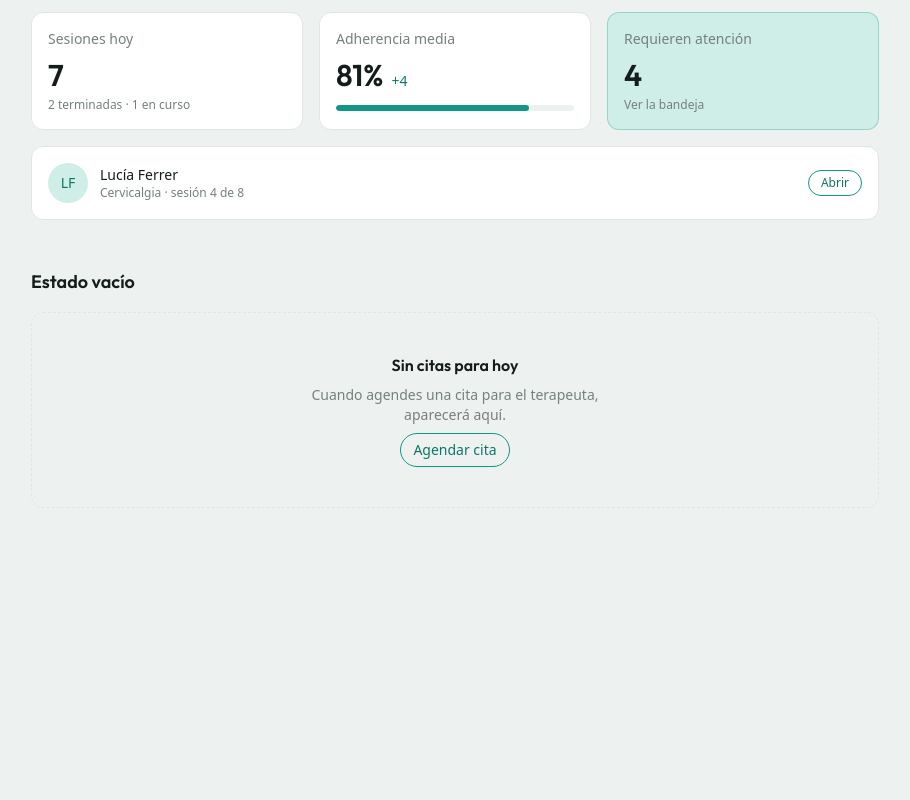
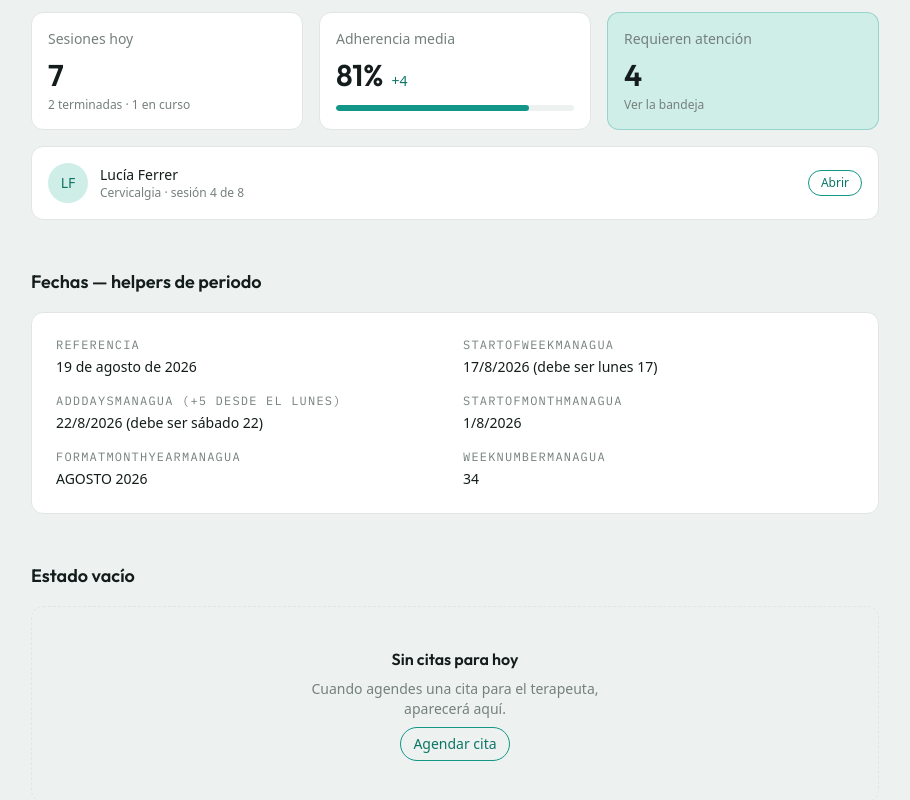
Before and after one commit to arsubo/clinicterapia, a Next.js app: page /design in a window 1280 px wide. Shown: the part 1938-2738 px from the top of the page, without its empty margins (185-1095 px from the left). Before the commit the page ends 2542 px from the top, so only its background shows below. Built offline with nearby package versions, Linux system fonts and the light colour scheme.

Commit message:
feat: enhance date handling with Managua-specific functions and update DesignPage to display date helpers

```diff
--- a/src/app/design/page.tsx
+++ b/src/app/design/page.tsx
@@ -8,6 +8,13 @@ import {
   StatTile,
   StatusPill,
 } from "@/components/ui";
+import {
+  addDaysManagua,
+  formatMonthYearManagua,
+  startOfMonthManagua,
+  startOfWeekManagua,
+  weekNumberManagua,
+} from "@/lib/datetime";
 
 const colorTokens = [
   { name: "--ct-bg-page", label: "Fondo de página" },
@@ -23,7 +30,13 @@ const colorTokens = [
   { name: "--ct-warn", label: "Advertencia" },
 ] as const;
 
+const REFERENCE_DATE = { year: 2026, month: 8, day: 19 };
+
 export default function DesignPage() {
+  const weekStart = startOfWeekManagua(REFERENCE_DATE);
+  const weekEnd = addDaysManagua(weekStart, 5);
+  const monthStart = startOfMonthManagua(REFERENCE_DATE);
+
   return (
     <div className="mx-auto max-w-4xl px-6 py-12">
       <p className="font-mono text-xs uppercase tracking-widest text-[color:var(--ct-ink-muted)]">
@@ -166,6 +179,54 @@ export default function DesignPage() {
         </Card>
       </section>
 
+      <section className="mt-12">
+        <SectionHeader title="Fechas — helpers de periodo" />
+        <div className="mt-4 grid grid-cols-1 gap-4 rounded-xl border border-[color:var(--ct-border)] bg-[color:var(--ct-surface)] p-6 sm:grid-cols-2">
+          <div>
+            <p className="font-mono text-xs uppercase tracking-widest text-[color:var(--ct-ink-muted)]">
+              Referencia
+            </p>
+            <p className="mt-1 text-sm">19 de agosto de 2026</p>
+          </div>
+          <div>
+            <p className="font-mono text-xs uppercase tracking-widest text-[color:var(--ct-ink-muted)]">
+              startOfWeekManagua
+            </p>
+            <p className="mt-1 text-sm">
+              {weekStart.day}/{weekStart.month}/{weekStart.year} (debe ser lunes 17)
+            </p>
+          </div>
+          <div>
+            <p className="font-mono text-xs uppercase tracking-widest text-[color:var(--ct-ink-muted)]">
+              addDaysManagua (+5 desde el lunes)
+            </p>
+            <p className="mt-1 text-sm">
+              {weekEnd.day}/{weekEnd.month}/{weekEnd.year} (debe ser sábado 22)
+            </p>
+          </div>
+          <div>
+            <p className="font-mono text-xs uppercase tracking-widest text-[color:var(--ct-ink-muted)]">
+              startOfMonthManagua
+            </p>
+            <p className="mt-1 text-sm">
+              {monthStart.day}/{monthStart.month}/{monthStart.year}
+            </p>
+          </div>
+          <div>
+            <p className="font-mono text-xs uppercase tracking-widest text-[color:var(--ct-ink-muted)]">
+              formatMonthYearManagua
+            </p>
+            <p className="mt-1 text-sm">{formatMonthYearManagua(REFERENCE_DATE)}</p>
+          </div>
+          <div>
+            <p className="font-mono text-xs uppercase tracking-widest text-[color:var(--ct-ink-muted)]">
+              weekNumberManagua
+            </p>
+            <p className="mt-1 text-sm">{weekNumberManagua(REFERENCE_DATE)}</p>
+          </div>
+        </div>
+      </section>
+
       <section className="mt-12 mb-12">
         <SectionHeader title="Estado vacío" />
         <div className="mt-4">
--- a/src/lib/datetime.ts
+++ b/src/lib/datetime.ts
@@ -1,7 +1,9 @@
 export const MANAGUA_TZ = "America/Managua";
 const MANAGUA_OFFSET_MINUTES = -360; // UTC-6, sin horario de verano
 
-export function managuaDateParts(date: Date): { year: number; month: number; day: number } {
+export type ManaguaDateParts = { year: number; month: number; day: number };
+
+export function managuaDateParts(date: Date): ManaguaDateParts {
   const managuaDate = new Date(date.getTime() + MANAGUA_OFFSET_MINUTES * 60000);
   return {
     year: managuaDate.getUTCFullYear(),
@@ -10,7 +12,7 @@ export function managuaDateParts(date: Date): { year: number; month: number; day
   };
 }
 
-export function todayInManagua(): { year: number; month: number; day: number } {
+export function todayInManagua(): ManaguaDateParts {
   return managuaDateParts(new Date());
 }
 
@@ -75,7 +77,7 @@ export function formatShortDateManagua(date: Date): string {
   return SHORT_DATE_FORMATTER.format(date).replace(".", "");
 }
 
-export function isSameDayManagua(date: Date, reference: { year: number; month: number; day: number }): boolean {
+export function isSameDayManagua(date: Date, reference: ManaguaDateParts): boolean {
   const dayStart = managuaDateTimeToUtc(reference.year, reference.month, reference.day, 0, 0);
   const dayEnd = new Date(dayStart.getTime() + 24 * 60 * 60 * 1000);
   return date >= dayStart && date < dayEnd;
@@ -87,3 +89,46 @@ export function formatWeekdayDateManagua(date: Date): string {
   const month = MONTH_FORMATTER.format(date);
   return `${weekday} ${day} de ${month}`.toUpperCase();
 }
+
+// El día de la semana y el número de semana de una fecha calendario son
+// propiedades del calendario gregoriano, no de una zona horaria: Date.UTC
+// aquí nunca consulta el reloj ni el TZ del proceso, así que esta aritmética
+// queda inmune a un TZ de servidor distinto de America/Managua.
+function calendarDateUtc(parts: ManaguaDateParts): Date {
+  return new Date(Date.UTC(parts.year, parts.month - 1, parts.day));
+}
+
+function calendarDateParts(date: Date): ManaguaDateParts {
+  return {
+    year: date.getUTCFullYear(),
+    month: date.getUTCMonth() + 1,
+    day: date.getUTCDate(),
+  };
+}
+
+export function addDaysManagua(parts: ManaguaDateParts, days: number): ManaguaDateParts {
+  return calendarDateParts(new Date(calendarDateUtc(parts).getTime() + days * 24 * 60 * 60 * 1000));
+}
+
+export function startOfWeekManagua(parts: ManaguaDateParts): ManaguaDateParts {
+  const weekday = calendarDateUtc(parts).getUTCDay(); // 0 = domingo
+  const offsetFromMonday = weekday === 0 ? 6 : weekday - 1;
+  return addDaysManagua(parts, -offsetFromMonday);
+}
+
+export function startOfMonthManagua(parts: ManaguaDateParts): ManaguaDateParts {
+  return { year: parts.year, month: parts.month, day: 1 };
+}
+
+export function weekNumberManagua(parts: ManaguaDateParts): number {
+  const date = calendarDateUtc(parts);
+  const isoWeekday = date.getUTCDay() || 7; // domingo = 7
+  date.setUTCDate(date.getUTCDate() + 4 - isoWeekday);
+  const yearStart = new Date(Date.UTC(date.getUTCFullYear(), 0, 1));
+  return Math.ceil(((date.getTime() - yearStart.getTime()) / 86400000 + 1) / 7);
+}
+
+export function formatMonthYearManagua(parts: ManaguaDateParts): string {
+  const reference = managuaDateTimeToUtc(parts.year, parts.month, 1, 12, 0);
+  return `${MONTH_FORMATTER.format(reference)} ${parts.year}`.toUpperCase();
+}
```
